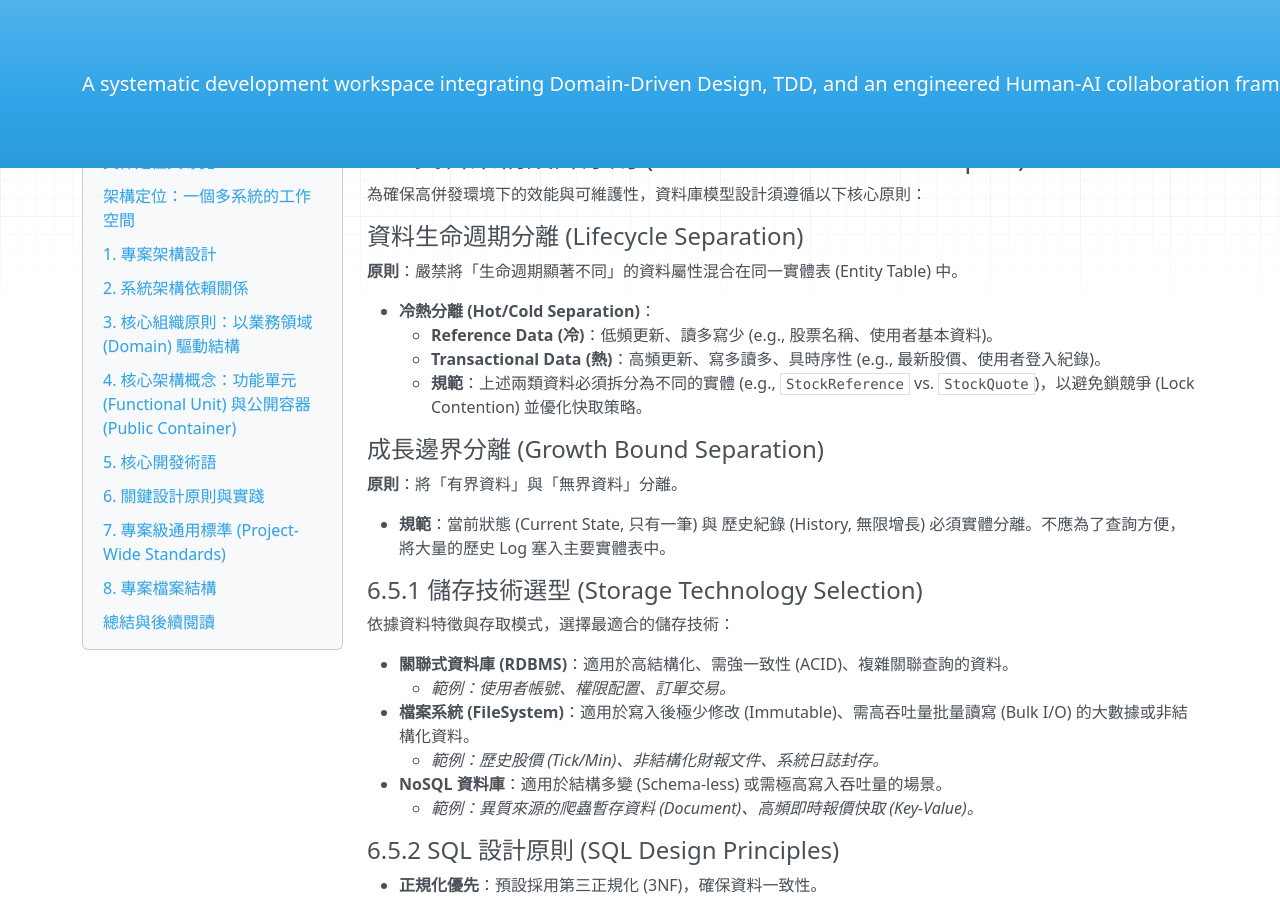
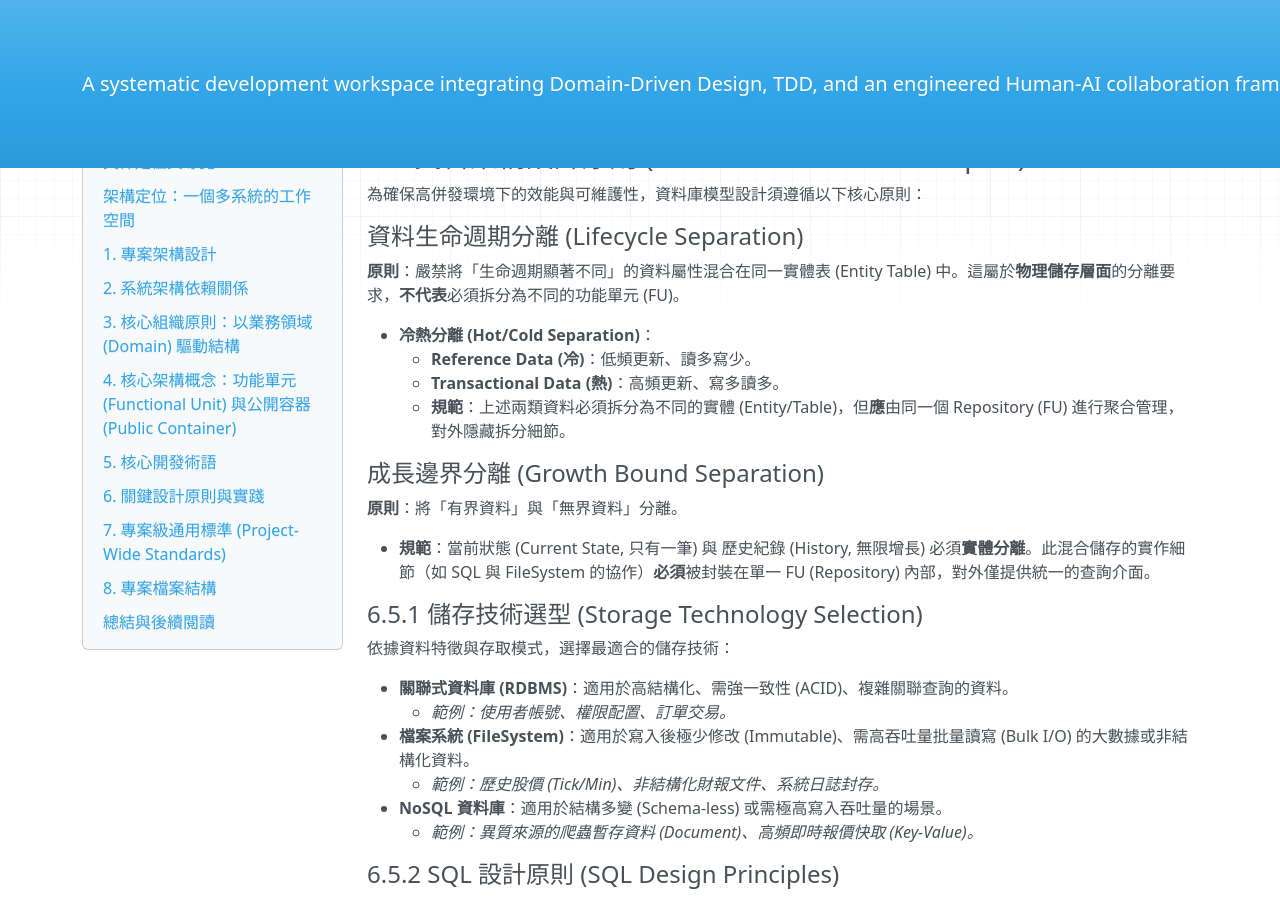
Before and after one commit to Wanini0209/wBiSaProj, an MkDocs documentation site: the page built from docs/PROJECT_DESIGN-ARCHITECTURE.md, in a window 1280 px wide and 900 px high, scrolled down 15848 px. Built offline with MkDocs 1.6.1, drawn with Linux system fonts in a browser that asks for light colours; nearby versions of some CDN libraries.

Commit message:
docs(project): refine storage separation rules and fu encapsulation boundaries
This update aligns the architecture and methodology guides to support hybrid storage patterns while maintaining logical cohesion.

Changes include:
- Update `PROJECT_DESIGN-ARCHITECTURE.md` Section 6.5:
  - Clarify that "Lifecycle Separation" (Hot/Cold) requires physical entity separation but should be aggregated by a single Functional Unit (Repository).
  - Emphasize that internal storage complexity must be hidden behind the Repository interface.
- Update `PROJECT_DESIGN-METHODOLOGY.md` Section 3.2:
  - Refine `DB-only` feature deliverables to focus on "Public Interface" and "Encapsulation".
  - Remove the requirement to determine the specific internal storage strategy (SQL/FS) during the analysis phase, allowing it to be deferred to the design phase.

```diff
--- a/docs/PROJECT_DESIGN-ARCHITECTURE.md
+++ b/docs/PROJECT_DESIGN-ARCHITECTURE.md
@@ -750,18 +750,18 @@ graph LR
 
 #### 資料生命週期分離 (Lifecycle Separation)
 
-**原則**：嚴禁將「生命週期顯著不同」的資料屬性混合在同一實體表 (Entity Table) 中。
+**原則**：嚴禁將「生命週期顯著不同」的資料屬性混合在同一實體表 (Entity Table) 中。這屬於**物理儲存層面**的分離要求，**不代表**必須拆分為不同的功能單元 (FU)。
 
 * **冷熱分離 (Hot/Cold Separation)**：
-    * **Reference Data (冷)**：低頻更新、讀多寫少 (e.g., 股票名稱、使用者基本資料)。
-    * **Transactional Data (熱)**：高頻更新、寫多讀多、具時序性 (e.g., 最新股價、使用者登入紀錄)。
-    * **規範**：上述兩類資料必須拆分為不同的實體 (e.g., `StockReference` vs. `StockQuote`)，以避免鎖競爭 (Lock Contention) 並優化快取策略。
+    * **Reference Data (冷)**：低頻更新、讀多寫少。
+    * **Transactional Data (熱)**：高頻更新、寫多讀多。
+    * **規範**：上述兩類資料必須拆分為不同的實體 (Entity/Table)，但**應**由同一個 Repository (FU) 進行聚合管理，對外隱藏拆分細節。
 
 #### 成長邊界分離 (Growth Bound Separation)
 
 **原則**：將「有界資料」與「無界資料」分離。
 
-* **規範**：當前狀態 (Current State, 只有一筆) 與 歷史紀錄 (History, 無限增長) 必須實體分離。不應為了查詢方便，將大量的歷史 Log 塞入主要實體表中。
+* **規範**：當前狀態 (Current State, 只有一筆) 與 歷史紀錄 (History, 無限增長) 必須**實體分離**。此混合儲存的實作細節（如 SQL 與 FileSystem 的協作）**必須**被封裝在單一 FU (Repository) 內部，對外僅提供統一的查詢介面。
 
 #### 6.5.1 儲存技術選型 (Storage Technology Selection)
 
```
Also changed, not shown: docs/PROJECT_DESIGN-METHODOLOGY.md (+4 -4 lines).
